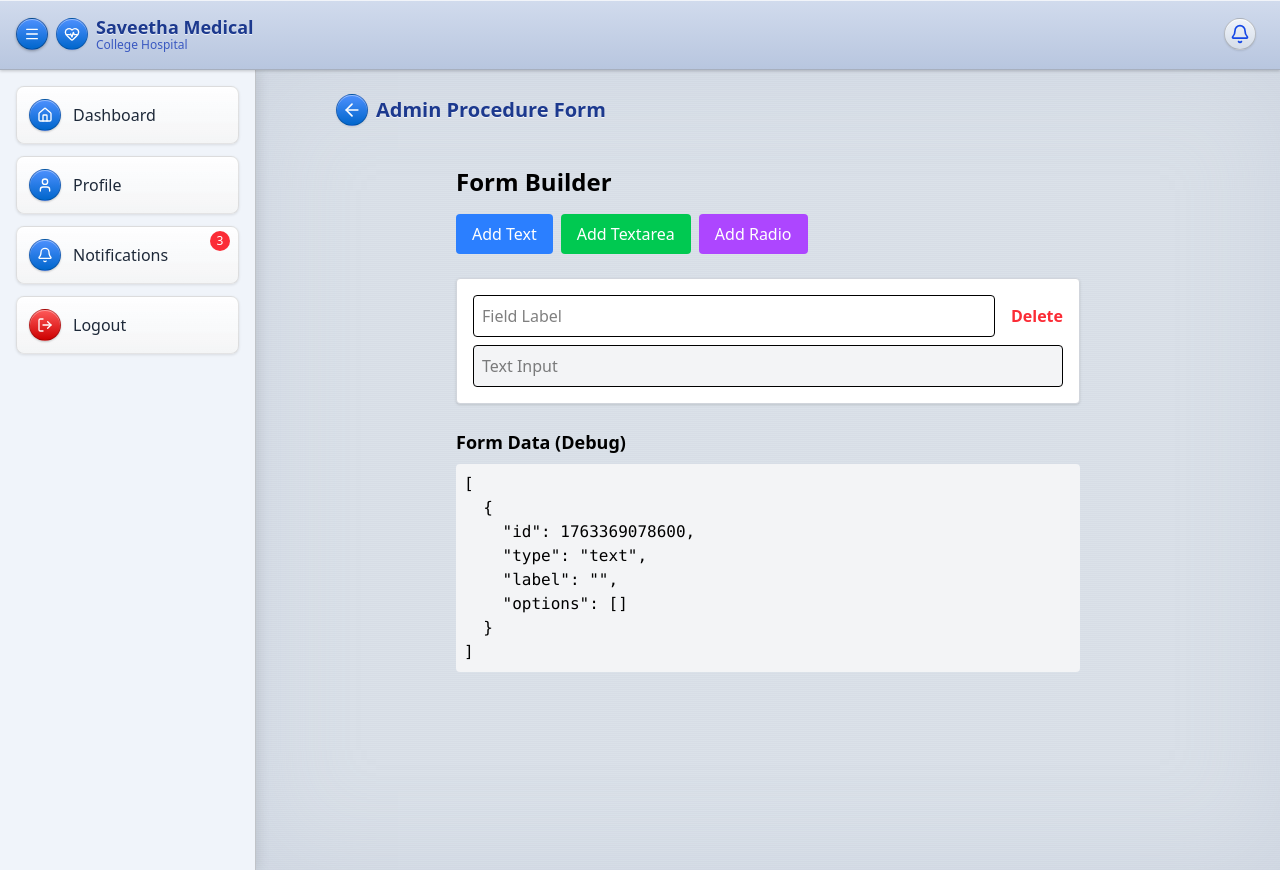
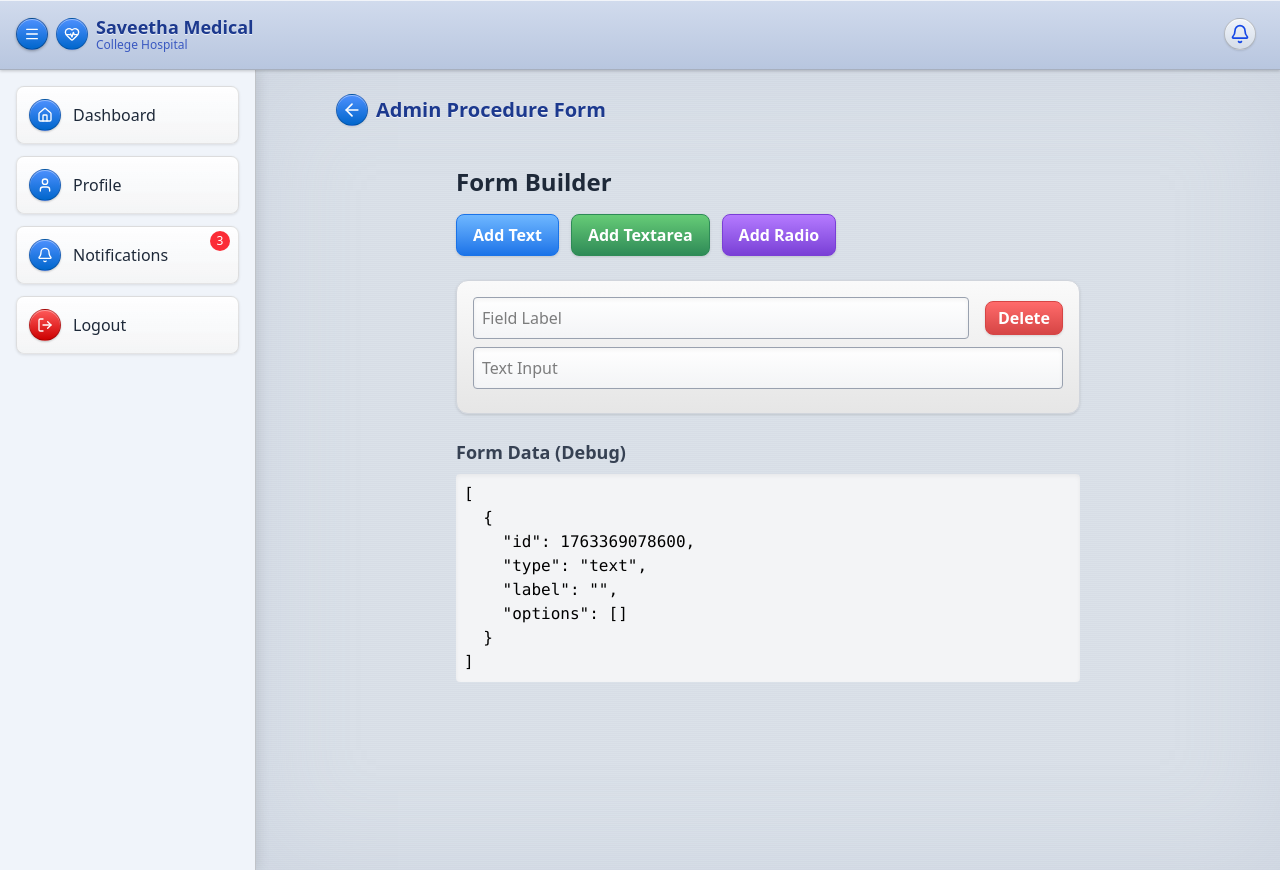
Before and after one commit to Mukunthan-A-R/simats-medical-client, a React (Vite) app: page /admin/procedure/form/1 in a window 1280 px wide. Both pictures are taken after a click on the button "Add Text". Built offline with nearby package versions, Linux system fonts and the light colour scheme.

Commit message:
improving Ios theme

```diff
--- a/src/components/admin/form/FormBuilder.jsx
+++ b/src/components/admin/form/FormBuilder.jsx
@@ -1,5 +1,10 @@
 // File: FormBuilder.jsx
 import React, { useState } from "react";
+
+// iOS 6 Gradient Button Class
+const iosButton =
+  "px-4 py-2 rounded-lg text-white font-semibold shadow " +
+  "bg-gradient-to-b from-[#6eb7ff] to-[#1a73e8] border border-[#1a73e8] active:from-[#1a73e8] active:to-[#1558b0]";
 
 // Field Component
 const Field = ({ field, updateField, removeField }) => {
@@ -17,29 +22,35 @@ const Field = ({ field, updateField, removeField }) => {
   };
 
   return (
-    <div className="border border-gray-300 rounded p-4 mb-4 bg-white shadow-sm">
+    <div className="border border-gray-300 rounded-xl p-4 mb-4 bg-gradient-to-b from-[#fafafa] to-[#e6e6e6] shadow">
       <div className="flex justify-between items-center mb-2">
+        {/* iOS 6 Input */}
         <input
           type="text"
           placeholder="Field Label"
           value={field.label}
           onChange={(e) => updateField(field.id, "label", e.target.value)}
-          className="border p-2 rounded w-full mr-4 focus:outline-none focus:ring-2 focus:ring-blue-400"
+          className="border border-gray-400 bg-gradient-to-b from-white to-gray-100 shadow-inner p-2 rounded w-full mr-4 focus:outline-none focus:ring-1 focus:ring-blue-400"
         />
+
+        {/* Delete Button — iOS Red Gloss */}
         <button
           onClick={() => removeField(field.id)}
-          className="text-red-500 hover:text-red-700 font-bold"
+          className="px-3 py-1 rounded-lg text-white font-semibold shadow
+          bg-gradient-to-b from-[#ff6b6b] to-[#d64545] border border-[#d64545]
+          active:from-[#d64545] active:to-[#b23232]"
         >
           Delete
         </button>
       </div>
 
+      {/* Field Preview */}
       {field.type === "text" && (
         <input
           type="text"
           disabled
           placeholder="Text Input"
-          className="border p-2 rounded w-full bg-gray-100"
+          className="border border-gray-400 p-2 rounded bg-gradient-to-b from-white to-gray-100 shadow-inner w-full mb-2"
         />
       )}
 
@@ -47,26 +58,29 @@ const Field = ({ field, updateField, removeField }) => {
         <textarea
           disabled
           placeholder="Textarea"
-          className="border p-2 rounded w-full bg-gray-100"
+          className="border border-gray-400 p-2 rounded bg-gradient-to-b from-white to-gray-100 shadow-inner w-full mb-2"
         />
       )}
 
+      {/* Radio Fields */}
       {field.type === "radio" && (
         <div>
           {field.options.map((opt, idx) => (
-            <div key={idx} className="flex items-center mb-1">
+            <div key={idx} className="flex items-center mb-2">
               <input type="radio" disabled className="mr-2" />
               <input
                 type="text"
                 value={opt}
                 onChange={(e) => handleOptionChange(idx, e.target.value)}
-                className="border p-1 rounded w-full focus:outline-none focus:ring-2 focus:ring-blue-400"
+                className="border border-gray-400 p-1 rounded bg-gradient-to-b from-white to-gray-100 shadow-inner w-full focus:ring-1 focus:ring-blue-400"
               />
             </div>
           ))}
+
+          {/* Add Option Button */}
           <button
             onClick={addOption}
-            className="text-blue-500 hover:text-blue-700 text-sm mt-1"
+            className="text-blue-600 text-sm hover:text-blue-800 mt-1"
           >
             + Add Option
           </button>
@@ -76,7 +90,7 @@ const Field = ({ field, updateField, removeField }) => {
   );
 };
 
-// Main Form Builder Component
+// Main Builder
 const FormBuilder = () => {
   const [fields, setFields] = useState([]);
 
@@ -102,29 +116,35 @@ const FormBuilder = () => {
 
   return (
     <div className="max-w-2xl mx-auto p-6">
-      <h1 className="text-2xl font-bold mb-4">Form Builder</h1>
+      {/* Title */}
+      <h1 className="text-2xl font-bold mb-4 text-gray-800">Form Builder</h1>
 
-      <div className="flex space-x-2 mb-6">
-        <button
-          onClick={() => addField("text")}
-          className="bg-blue-500 text-white px-4 py-2 rounded hover:bg-blue-600"
-        >
+      {/* iOS 6 Style Buttons */}
+      <div className="flex space-x-3 mb-6">
+        <button onClick={() => addField("text")} className={iosButton}>
           Add Text
         </button>
+
         <button
           onClick={() => addField("textarea")}
-          className="bg-green-500 text-white px-4 py-2 rounded hover:bg-green-600"
+          className="px-4 py-2 rounded-lg text-white font-semibold shadow
+          bg-gradient-to-b from-[#66cc77] to-[#2e8b57] border border-[#2e8b57]
+          active:from-[#2e8b57] active:to-[#1f623d]"
         >
           Add Textarea
         </button>
+
         <button
           onClick={() => addField("radio")}
-          className="bg-purple-500 text-white px-4 py-2 rounded hover:bg-purple-600"
+          className="px-4 py-2 rounded-lg text-white font-semibold shadow
+          bg-gradient-to-b from-[#b57aff] to-[#7a3fd6] border border-[#7a3fd6]
+          active:from-[#7a3fd6] active:to-[#552a99]"
         >
           Add Radio
         </button>
       </div>
 
+      {/* Fields */}
       <div>
         {fields.map((field) => (
           <Field
@@ -136,8 +156,12 @@ const FormBuilder = () => {
         ))}
       </div>
 
-      <h2 className="text-lg font-semibold mt-6 mb-2">Form Data (Debug)</h2>
-      <pre className="bg-gray-100 p-2 rounded">
+      {/* Debug */}
+      <h2 className="text-lg font-semibold mt-6 mb-2 text-gray-700">
+        Form Data (Debug)
+      </h2>
+
+      <pre className="bg-gray-100 p-2 rounded shadow-inner">
         {JSON.stringify(fields, null, 2)}
       </pre>
     </div>
```
